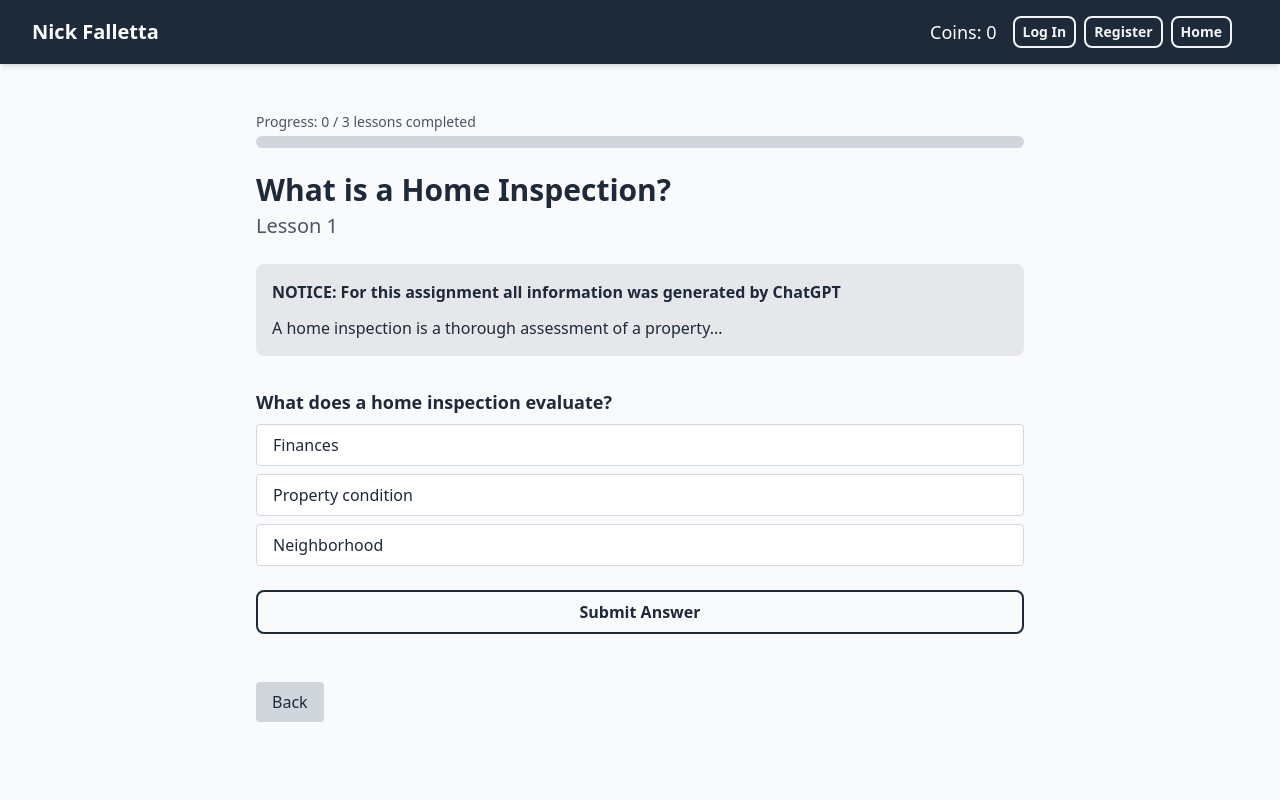
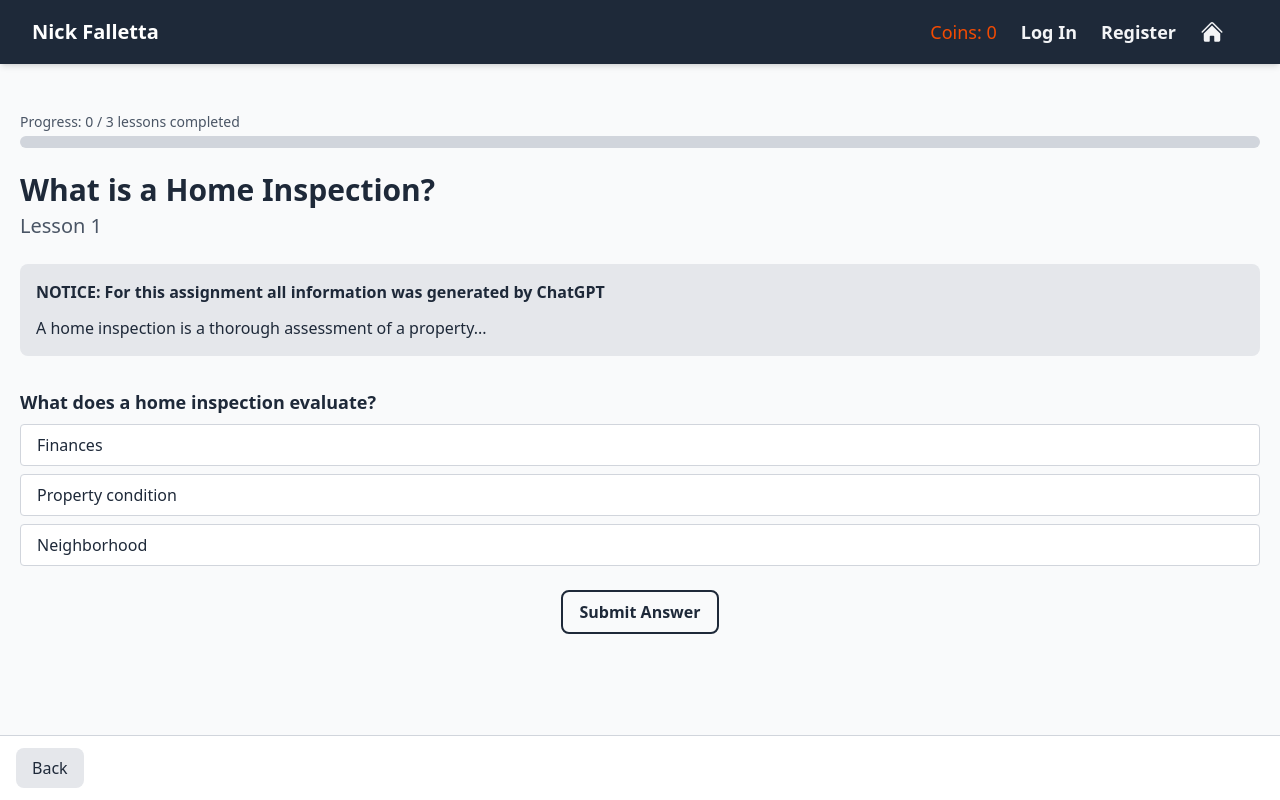
Before and after one commit to Nick-Falletta/Cher-Project, a React (Vite) app in the folder cher-project/: page /lesson/1 in a window 1280 px wide. Built offline with nearby package versions, Linux system fonts and the light colour scheme.

Commit message:
Quick transition and UI improvements

```diff
--- a/cher-project/src/components/header.jsx
+++ b/cher-project/src/components/header.jsx
@@ -1,8 +1,5 @@
 import React, { useState } from 'react';
 import { useParams, useNavigate } from 'react-router-dom';
-
-// For burger menu icon
-import { Bars3Icon, XMarkIcon } from '@heroicons/react/24/outline';
 
 const Header = ({coins}) => {
   // Variable for detecting if burger icon is opened or closed
@@ -15,21 +12,36 @@ const Header = ({coins}) => {
     navigate('/');
   }
 
-  // List buttons easier (avoid repetitive code)
-  const buttonClasses =
-    'text-gray-100 font-bold text-sm px-2 py-1 border-2 border-gray-100 hover:bg-gray-100 hover:text-gray-800 rounded-lg transition duration-300';
+  // List buttons easier (avoid repetitive code) with a smooth hover effect
+  const buttonClasses = `
+    relative
+    text-gray-100 font-bold text-lg px-2 py-1
+    transition duration-300 ease-in-out
+    after:content-['']
+    after:absolute after:left-0 after:bottom-0
+    after:w-full after:h-[2px]
+    after:bg-gray-100 after:scale-x-0
+    after:transition-transform after:duration-300
+    after:origin-left
+    hover:after:scale-x-100
+  `;
   // Sample buttons for logging in and registering (just for show)
     const buttons = (
     <>
       <button className={buttonClasses}>Log In</button>
       <button className={buttonClasses}>Register</button>
-      <button onClick={goHome} className={buttonClasses}>Home</button>
+      <button onClick={goHome} className={buttonClasses}>
+        <svg xmlns="http://www.w3.org/2000/svg" viewBox="0 0 24 24" fill="currentColor" className="size-6">
+          <path d="M11.47 3.841a.75.75 0 0 1 1.06 0l8.69 8.69a.75.75 0 1 0 1.06-1.061l-8.689-8.69a2.25 2.25 0 0 0-3.182 0l-8.69 8.69a.75.75 0 1 0 1.061 1.06l8.69-8.689Z" />
+          <path d="m12 5.432 8.159 8.159c.03.03.06.058.091.086v6.198c0 1.035-.84 1.875-1.875 1.875H15a.75.75 0 0 1-.75-.75v-4.5a.75.75 0 0 0-.75-.75h-3a.75.75 0 0 0-.75.75V21a.75.75 0 0 1-.75.75H5.625a1.875 1.875 0 0 1-1.875-1.875v-6.198a2.29 2.29 0 0 0 .091-.086L12 5.432Z" />
+        </svg>
+      </button>
     </>
   );
 
   return (
     // Creates the heading for the application
-    <nav className="fixed top-0 left-0 right-0 z-50 bg-gray-800 text-white shadow-md">
+    <nav className="fixed top-0 left-0 right-0 z-50 bg-gray-800 text-white shadow-md ">
         <div className="flex justify-between items-center h-16 px-4 sm:px-6 lg:px-8">
 
         {/* Title */}
@@ -38,7 +50,7 @@ const Header = ({coins}) => {
         <div className='flex flex-row items-center space-x-4'>
 
           {/* Coin text and counter */}
-          <div className='text-lg'>Coins: {coins}</div>
+          <div className='text-lg text-orange-600'>Coins: {coins}</div>
           {/* Lists buttons if screen is large enough */}
           <div className="hidden md:flex space-x-2">
               {buttons}
@@ -52,9 +64,13 @@ const Header = ({coins}) => {
           >
             {/* Open and close menu icon */}
             {isOpen ? (
-                <XMarkIcon className="h-6 w-6" />
+                <svg xmlns="http://www.w3.org/2000/svg" fill="none" viewBox="0 0 24 24" strokeWidth={1.5} stroke="currentColor" className="size-6">
+                  <path strokeLinecap="round" strokeLinejoin="round" d="M6 18 18 6M6 6l12 12" />
+                </svg>
             ) : (
-                <Bars3Icon className="h-6 w-6" />
+                <svg xmlns="http://www.w3.org/2000/svg" fill="none" viewBox="0 0 24 24" strokeWidth={1.5} stroke="currentColor" className="size-6">
+                  <path strokeLinecap="round" strokeLinejoin="round" d="M3.75 6.75h16.5M3.75 12h16.5m-16.5 5.25h16.5" />
+                </svg>
             )}
           </button>
           </div>
@@ -62,14 +78,16 @@ const Header = ({coins}) => {
         </div>
         </div>
 
-      {/* Shows buttons when burger icon is clicked */}
-      {isOpen && (
-        <div className="md:hidden px-4 pb-2 flex justify-end">
-            <div className="flex flex-col items-end space-y-2">
-                {buttons}
-            </div>
+      {/* Shows buttons when burger icon is clicked with a smooth transition */}
+      <div
+        className={`md:hidden px-4 pb-2 flex justify-end transition-all duration-300 ease-in-out overflow-hidden
+          ${isOpen ? 'max-h-40 opacity-100 translate-y-0' : 'max-h-0 opacity-0 -translate-y-2'}
+        `}
+      >
+        <div className="flex flex-col items-end space-y-2 w-full">
+          {buttons}
         </div>
-      )}
+      </div>
     </nav>
   );
 };
--- a/cher-project/src/screens/lessonScreen.jsx
+++ b/cher-project/src/screens/lessonScreen.jsx
@@ -59,7 +59,7 @@ const Lesson = ({ data, onComplete, progress, onAnswer, answers, setAnswers}) =>
   };
 
   return (
-    <div className="flex flex-col max-w-3xl mx-auto mt-4">
+    <div className="flex flex-col mt-4">
 
       {/* Progress Bar */}
       <div className="mb-6">
@@ -109,41 +109,41 @@ const Lesson = ({ data, onComplete, progress, onAnswer, answers, setAnswers}) =>
             {option}
           </label>
         ))}
-        {submitted && (
-          <div className={`mt-2 font-semibold ${isCorrect ? 'text-green-600' : 'text-red-600'}`}>
+        <div className={`${!submitted ? 'hidden' : ''} font-semibold ${isCorrect ? 'text-green-600' : 'text-red-600'}`}>
           {isCorrect ? 'Correct!' : 'Incorrect.'}
         </div>
-        )}
       </div>
 
       {/* Submit Button */}
-      {!submitted && (
+      <div className='flex justify-center'>
       <button
         onClick={handleSubmit}
-          className="text-gray-800 font-bold border-2 border-gray-800 hover:bg-gray-800 hover:text-gray-100 rounded-lg transition duration-300 px-4 py-2 mb-8"
+        className={`${submitted ? 'hidden' : ''} text-gray-800 font-bold border-2 border-gray-800 hover:bg-gray-800 hover:text-gray-100 rounded-lg transition-colors duration-300 px-4 py-2`}
         disabled={!selected}
       >
         Submit Answer
       </button>
-      )}
+      </div>
+
 
       {/* Navigation Buttons */}
-      <div className="flex justify-between mt-4">
+      <div className="fixed bottom-0 left-0 right-0 bg-white px-4 py-3 border-t border-gray-300 flex justify-between">
         <button
           onClick={goBack}
-          className="bg-gray-300 px-4 py-2 rounded hover:bg-gray-400"
+          className="bg-gray-200 px-4 py-2 rounded-lg hover:bg-gray-300 transition duration-300"
         >
           Back
         </button>
         {submitted && (
           <button
             onClick={handleNext}
-            className="bg-green-600 text-white px-4 py-2 rounded hover:bg-green-700"
+            className="bg-white border-2 border-orange-600 text-orange-600 px-4 py-2 rounded-lg hover:bg-orange-600 hover:text-white transition duration-300"
           >
             {lessonIndex < data.length - 1 ? 'Next Lesson' : 'Finish Module'}
           </button>
         )}
       </div>
+
     </div>
   );
 };
--- a/cher-project/src/screens/moduleScreen.jsx
+++ b/cher-project/src/screens/moduleScreen.jsx
@@ -1,20 +1,27 @@
 import React, { useState } from 'react';
-// Arrow icons
-import { ChevronDownIcon, ChevronUpIcon } from '@heroicons/react/24/outline';
 
 const Module = ({ title, progress, total, coins, onStart, lessons }) => {
-  const [expandedLesson, setExpandedLesson] = useState(null);
+  const [expandedLessons, setExpandedLessons] = useState(new Set());
 
   const toggleLesson = (index) => {
-    setExpandedLesson(expandedLesson === index ? null : index);
-  };
+    const newSet = new Set(expandedLessons);
+    if (newSet.has(index)) {
+      newSet.delete(index);
+    } else {
+      newSet.add(index);
+    }
+    setExpandedLessons(newSet);
+};
 
   return (
     <div className="mx-auto bg-white shadow-md rounded-lg p-6">
       {/* Module Title */}
-      <div className="flex justify-between items-center mb-4">
+      <div className="mb-4 w-full">
         <div>
-          <h2 className="text-2xl font-bold">{title}</h2>
+          <div className='flex flex-row w-full justify-between'>
+            <h2 className="text-2xl font-bold">{title}</h2>
+            <h2 className="text-orange-600 text-2xl font-bold border-b-2">{coins} coins</h2>
+          </div>
           {/* Counts lessons completed */}
           <p className="text-sm text-gray-600">
             Progress: {progress}/{total} lessons completed
@@ -25,7 +32,7 @@ const Module = ({ title, progress, total, coins, onStart, lessons }) => {
       {/* Lesson List */}
       <div className="space-y-3 mb-6">
         {lessons.map((lesson, index) => {
-          const isOpen = expandedLesson === index;
+          const isOpen = expandedLessons.has(index);
           return (
             <div key={index} className="bg-gray-100 rounded">
 
@@ -38,20 +45,28 @@ const Module = ({ title, progress, total, coins, onStart, lessons }) => {
                 <div className="flex items-center space-x-2">
                   <span className="text-sm text-gray-500 italic">{index >= progress ? (<span>Uncompleted</span>) : (<span>Completed</span>)}</span>
                   {isOpen ? (
-                    <ChevronUpIcon className="h-5 w-5 text-gray-600" />
+                    <svg xmlns="http://www.w3.org/2000/svg" fill="none" viewBox="0 0 24 24" strokeWidth={1.5} stroke="currentColor" className="size-6 h-5 w-5 text-gray-600">
+                      <path strokeLinecap="round" strokeLinejoin="round" d="m4.5 15.75 7.5-7.5 7.5 7.5" />
+                    </svg>
                   ) : (
-                    <ChevronDownIcon className="h-5 w-5 text-gray-600" />
+                    <svg xmlns="http://www.w3.org/2000/svg" fill="none" viewBox="0 0 24 24" strokeWidth={1.5} stroke="currentColor" className="size-6 h-5 w-5 text-gray-600">
+                    <path strokeLinecap="round" strokeLinejoin="round" d="m19.5 8.25-7.5 7.5-7.5-7.5" />
+                  </svg>
                   )}
                 </div>
               </div>
 
-              {/* Dropdown content */}
-              {isOpen && (
-                <div className="px-4 pb-4 text-sm text-gray-700 space-y-2">
-                  <p><strong>Description:</strong> {lesson.content}</p>
-                  <p><strong>Questions answered:</strong> 0 correct / 0 incorrect</p>
+              {/* Dropdown content with a smooth transition */}
+              <div
+                className={`px-4 pb-2 overflow-hidden transition-all duration-300 ease-in-out
+                  ${isOpen ? 'max-h-40 opacity-100 translate-y-0' : 'max-h-0 opacity-0 -translate-y-2'}
+                `}
+              >
+                <div className="text-sm text-gray-800 space-y-2 py-2">
+                  <p className="text-left"><strong>Description:</strong> {lesson.content}</p>
+                  <p className="text-left"><strong>Questions answered:</strong> 0 correct / 0 incorrect</p>
                 </div>
-              )}
+              </div>
             </div>
           );
         })}
@@ -63,7 +78,7 @@ const Module = ({ title, progress, total, coins, onStart, lessons }) => {
           onClick={onStart}
           className="text-gray-800 font-bold text-sm px-2 py-1 border-2 border-gray-800 hover:bg-gray-800 hover:text-gray-100 rounded-lg transition duration-300"
         >
-          Start Module (Earn {coins} coins)
+          Start Module
         </button>
       </div>
     </div>
```
Lines whose indentation alone changed are shown as unchanged.
